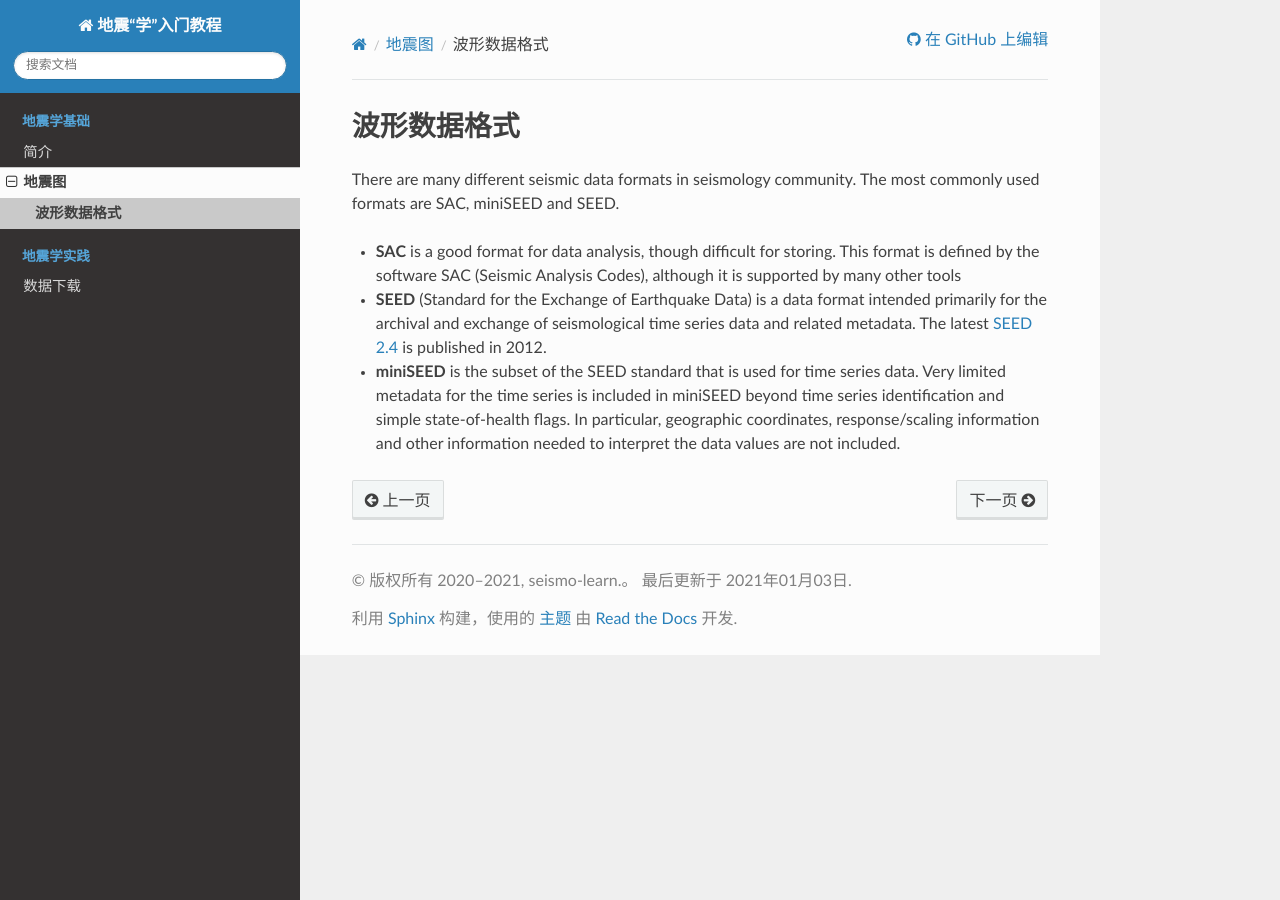
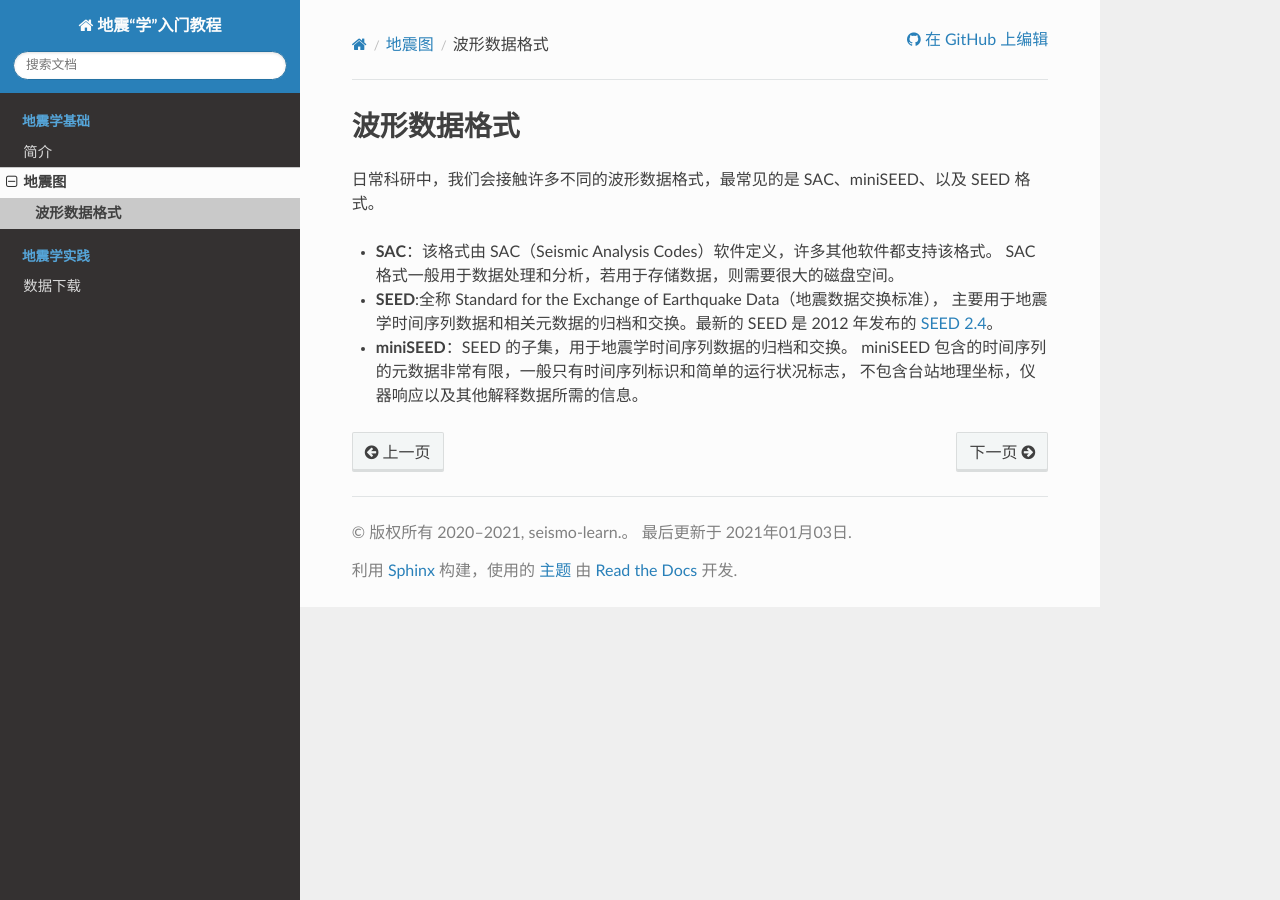
Before and after one commit to seismo-learn/seismology101, a Sphinx documentation site: the page built from source/seismogram/data-format.rst, in a window 1280 px wide. Built offline with Sphinx 7.4.7 and the Read the Docs theme 2.0.0, drawn with Linux system fonts in a browser that asks for light colours.

Commit message:
Translate to Chinese

```diff
--- a/source/seismogram/data-format.rst
+++ b/source/seismogram/data-format.rst
@@ -1,8 +1,13 @@
 波形数据格式
 ============
 
-There are many different seismic data formats in seismology community. The most commonly used formats are SAC, miniSEED and SEED.
+日常科研中，我们会接触许多不同的波形数据格式，最常见的是 SAC、miniSEED、以及 SEED 格式。
 
-- **SAC** is a good format for data analysis, though difficult for storing. This format is defined by the software SAC (Seismic Analysis Codes), although it is supported by many other tools
-- **SEED** (Standard for the Exchange of Earthquake Data) is a data format intended primarily for the archival and exchange of seismological time series data and related metadata. The latest `SEED 2.4 <http://www.fdsn.org/pdf/SEEDManual_V2.4.pdf>`__ is published in 2012.
-- **miniSEED** is the subset of the SEED standard that is used for time series data. Very limited metadata for the time series is included in miniSEED beyond time series identification and simple state-of-health flags. In particular, geographic coordinates, response/scaling information and other information needed to interpret the data values are not included.
+- **SAC**：该格式由 SAC（Seismic Analysis Codes）软件定义，许多其他软件都支持该格式。
+  SAC 格式一般用于数据处理和分析，若用于存储数据，则需要很大的磁盘空间。
+- **SEED**:全称 Standard for the Exchange of Earthquake Data（地震数据交换标准），
+  主要用于地震学时间序列数据和相关元数据的归档和交换。最新的 SEED 是 2012 年发布的
+  `SEED 2.4 <http://www.fdsn.org/pdf/SEEDManual_V2.4.pdf>`__。
+- **miniSEED**：SEED 的子集，用于地震学时间序列数据的归档和交换。
+  miniSEED 包含的时间序列的元数据非常有限，一般只有时间序列标识和简单的运行状况标志，
+  不包含台站地理坐标，仪器响应以及其他解释数据所需的信息。
```
